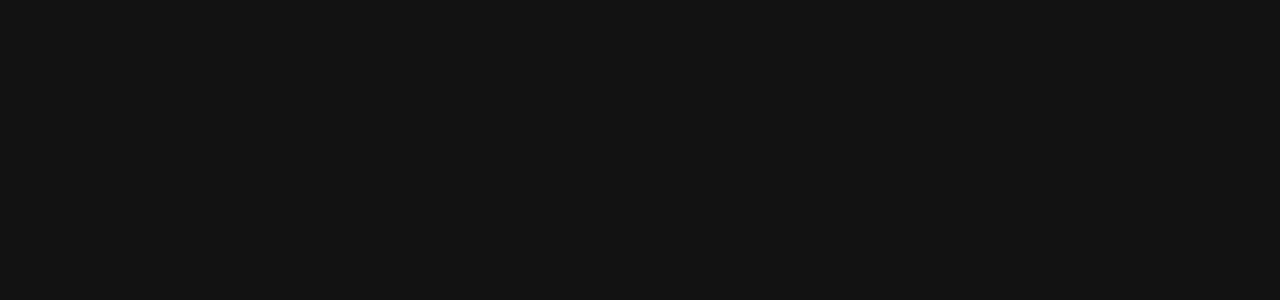
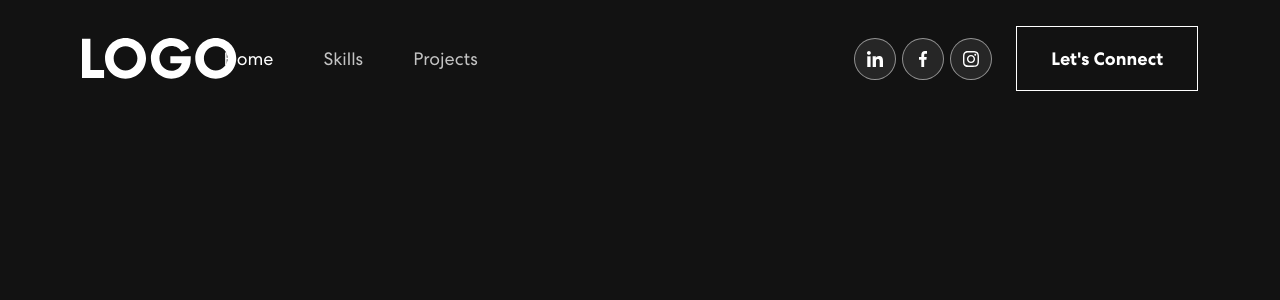
Before and after one commit to Mtha-Sibanda/my_site, a React (Create React App) app in the folder personal-portfolio/: page / in a window 1280 px wide. Shown: the top 300 px of the page. Built offline with nearby package versions, Linux system fonts and the light colour scheme.

Commit message:
Added First Component: NavBar to Home page

```diff
--- a/personal-portfolio/src/App.css
+++ b/personal-portfolio/src/App.css
@@ -127,7 +127,7 @@ span.navbar-text {
   line-height: 1;
   border: 1px solid rgba(255, 255, 255, 0.5);
 }
-.social-icon a::before { /* 20.17 TS*/
+.social-icon a::before {
   content: "";
   width: 42px;
   height: 42px;
@@ -135,7 +135,7 @@ span.navbar-text {
   background-color: #ffffff;
   border-radius: 50%;
   transform: scale(0);
-  transition: 0.3s ease-in-out;
+    transition: 0.3s ease-in-out;
 }
 .social-icon a:hover::before {
   transform: scale(1);
@@ -155,9 +155,9 @@ span.navbar-text {
   padding: 18px 34px;
   font-size: 18px;
   margin-left: 18px;
-	position: relative;
-	background-color: transparent;
-	transition: 0.3s ease-in-out;
+    position: relative;
+    background-color: transparent;
+    transition: 0.3s ease-in-out;
 }
 .navbar-text button span {
   z-index: 1;
--- a/personal-portfolio/src/App.js
+++ b/personal-portfolio/src/App.js
@@ -1,10 +1,12 @@
 // import logo from './logo.svg';
 import './App.css';
+import { NavBar } from './components/NavBar';
+import 'bootstrap/dist/css/bootstrap.min.css';
 
 function App() {
   return (
     <div className="App">
-
+      <NavBar />
     </div>
   );
 }
--- a/personal-portfolio/src/components/NavBar.js
+++ b/personal-portfolio/src/components/NavBar.js
@@ -1,15 +1,15 @@
 import Container from 'react-bootstrap/Container';
 import Nav from 'react-bootstrap/Nav';
 import Navbar from 'react-bootstrap/Navbar';
-import NavDropdown from 'react-bootstrap/NavDropdown';
+// import NavDropdown from 'react-bootstrap/NavDropdown';
 import { useState, useEffect } from 'react';
-import logo from '../assets/logo.svg';
-import navIcon1 from '../assets/nav-icon1.svg';
-import navIcon2 from '../assets/nav-icon2.svg';
-import navIcon3 from '../assets/nav-icon3.svg';
+import logo from '../assets/img/logo.svg';
+import navIcon1 from '../assets/img/nav-icon1.svg';
+import navIcon2 from '../assets/img/nav-icon2.svg';
+import navIcon3 from '../assets/img/nav-icon3.svg';
 
 export const NavBar = () => {
-  const [activeLink, setActiveLInk] = useState('home');
+  const [activeLink, setActiveLink] = useState('home');
   const [scrolled, setScrolled] = useState(false);
 
   useEffect(() => {
@@ -31,10 +31,10 @@ export const NavBar = () => {
   }
 
   return (
-    <Navbar expand="lg" className={scrolled ? 'navbar scrolled' : ''}> /* Add my own navbar class*/
+    <Navbar expand="lg" className={scrolled ? 'navbar scrolled' : ''}> {/* Add my own navbar class*/}
       <Container>
         <Navbar.Brand href="#home">
-          <img src={logo} alt="Logo" /> /* Add my own brand logo*/
+          <img src={logo} alt="Logo" /> {/* Add my own brand logo*/}
         </Navbar.Brand>
         <Navbar.Toggle aria-controls="basic-navbar-nav">
           <span className="navbar-toggler-icon"></span>
@@ -46,12 +46,12 @@ export const NavBar = () => {
             <Nav.Link href="#projects" className={activeLink === 'projects' ? 'active navbar-link' : 'navbar-link'} onClick={() => onUpdateActiveLink('projects')}>Projects</Nav.Link>
           </Nav>
           <span className='navbar-text'>
-            <div className="social-icons">
+            <div className="social-icon">
               <a href="#"><img src={navIcon1} alt ="" /></a>
               <a href="#"><img src={navIcon2} alt ="" /></a>
               <a href="#"><img src={navIcon3} alt ="" /></a>
             </div>
-            <button className="vvd" onClick={() => console.log('connect')}><span>Let's COnnect</span></button>
+            <button className="vvd" onClick={() => console.log('connect')}><span>Let's Connect</span></button>
           </span>
         </Navbar.Collapse>
       </Container>
```
